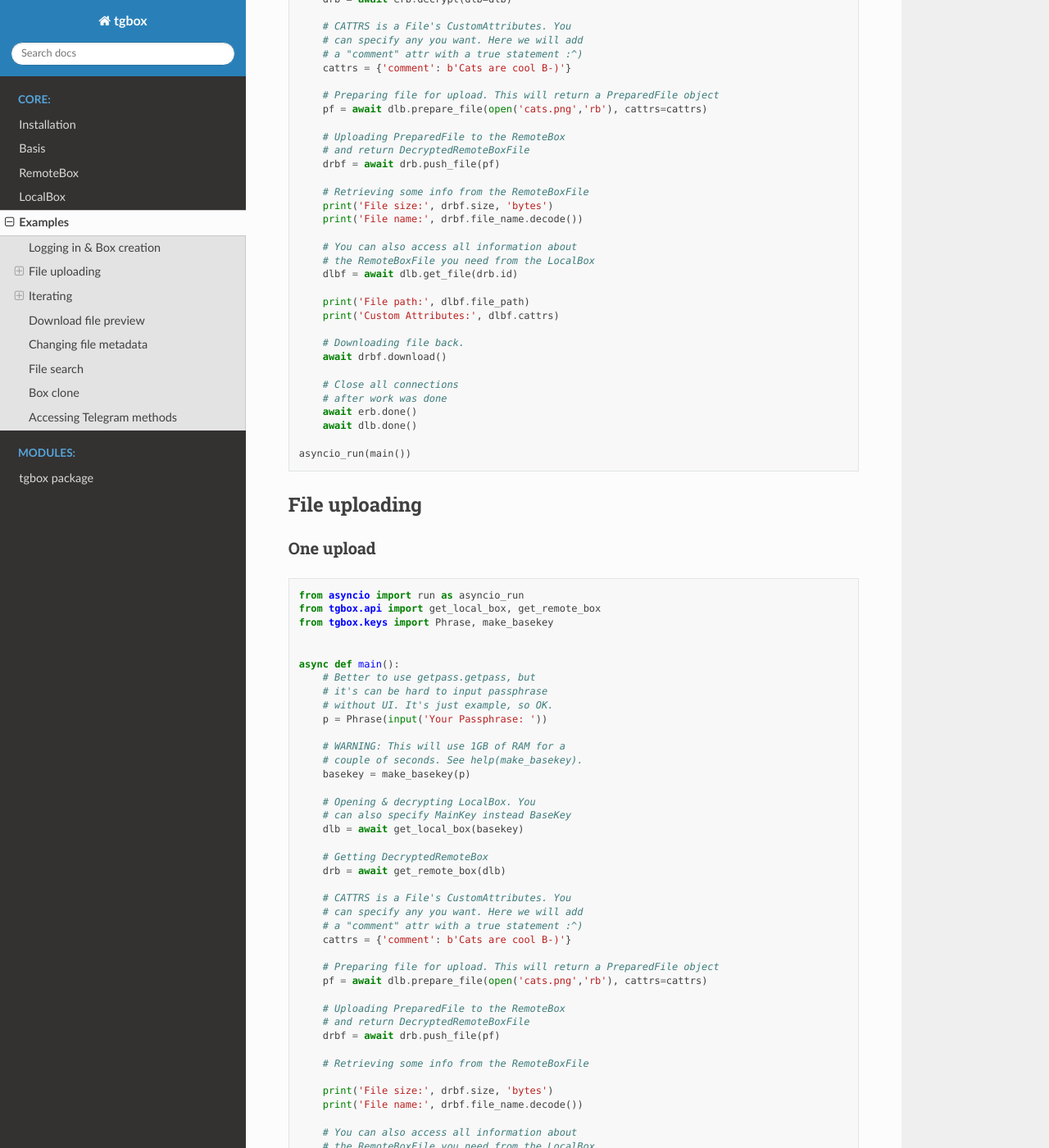
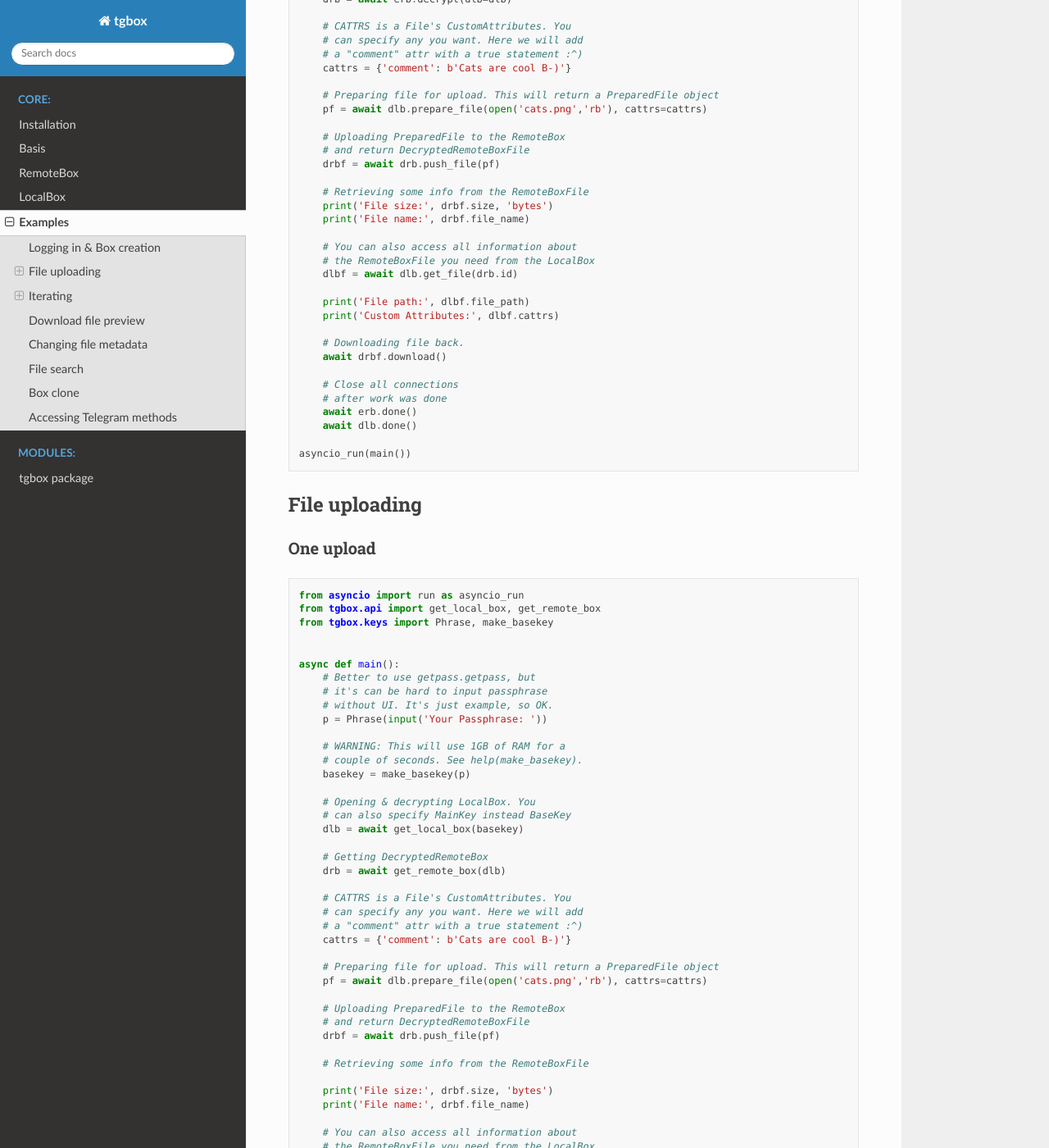
Before and after one commit to NonProjects/tgbox, a Sphinx documentation site: the page built from docs/examples.rst, in a window 1280 px wide and 1400 px high, scrolled down 927 px. Shown: the whole window at 82% size. Built offline with Sphinx 7.4.7 and the Read the Docs theme 2.0.0, drawn with Linux system fonts in a browser that asks for light colours.

Commit message:
Auto decode file name

```diff
--- a/README.rst
+++ b/README.rst
@@ -61,7 +61,7 @@ TGBOX: encrypted cloud storage based on Telegram
 
             # Retrieving some info from the RemoteBoxFile
             print('File size:', drbf.size, 'bytes')
-            print('File name:', drbf.file_name.decode())
+            print('File name:', drbf.file_name)
 
             # You can also access all information about
             # the RemoteBoxFile you need from the LocalBox
--- a/docs/examples.rst
+++ b/docs/examples.rst
@@ -63,7 +63,7 @@ Logging in & Box creation
 
             # Retrieving some info from the RemoteBoxFile
             print('File size:', drbf.size, 'bytes')
-            print('File name:', drbf.file_name.decode())
+            print('File name:', drbf.file_name)
 
             # You can also access all information about
             # the RemoteBoxFile you need from the LocalBox
@@ -127,7 +127,7 @@ One upload
             # Retrieving some info from the RemoteBoxFile
 
             print('File size:', drbf.size, 'bytes')
-            print('File name:', drbf.file_name.decode())
+            print('File name:', drbf.file_name)
 
             # You can also access all information about
             # the RemoteBoxFile you need from the LocalBox
```
Also changed, not shown: 1 other file.
